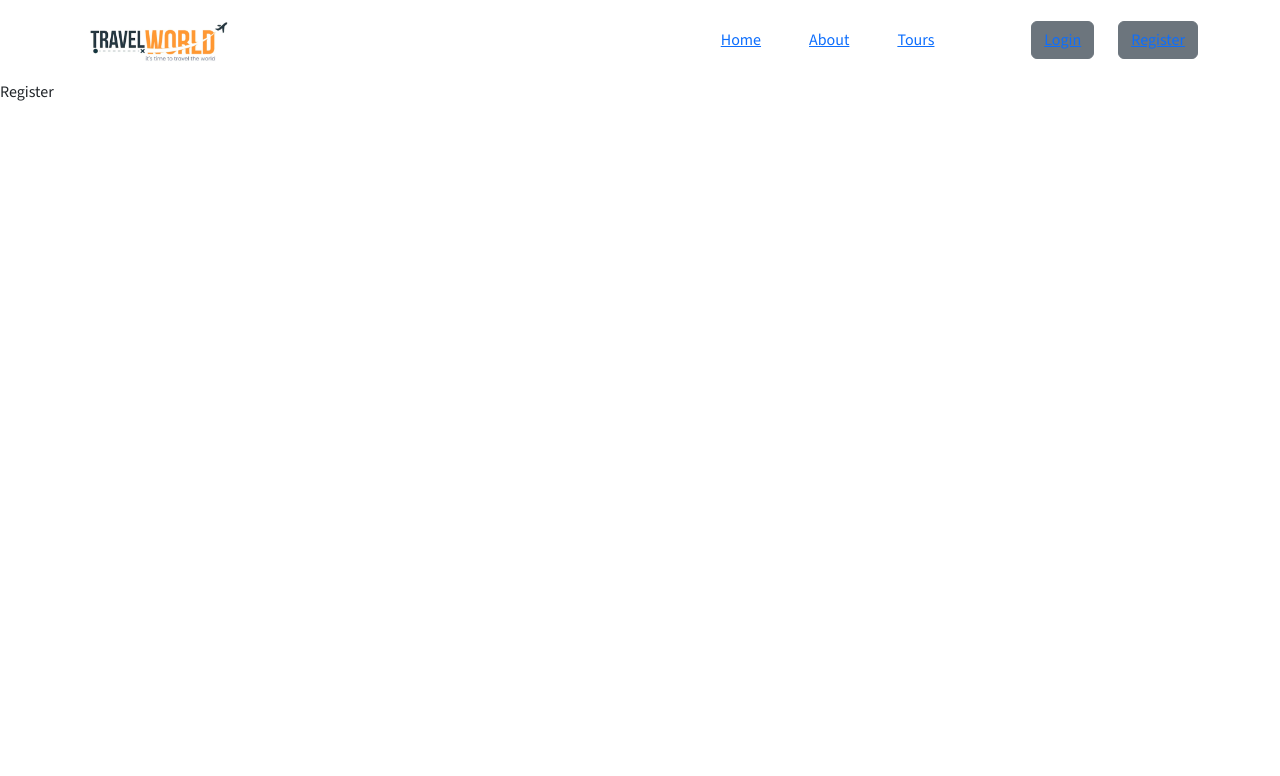
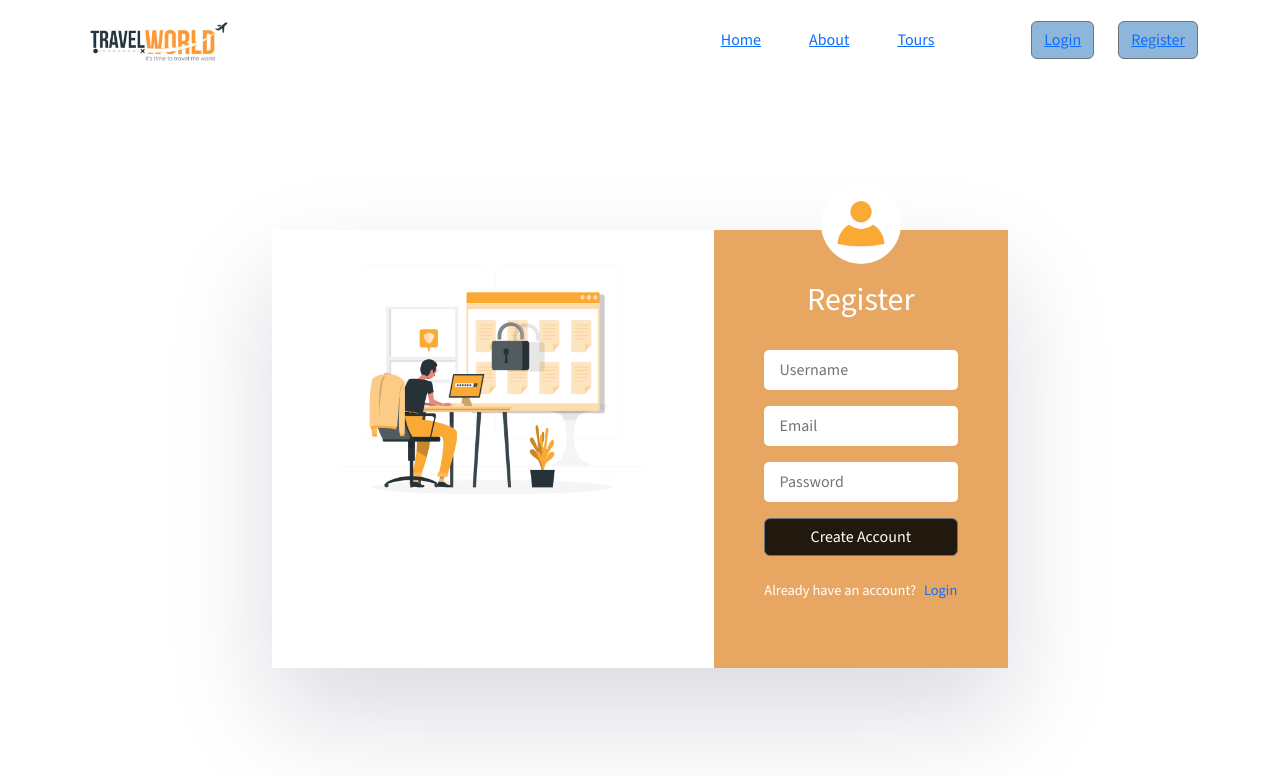
Before and after one commit to Ashu1244/Wheel, a React (Create React App) app: page /register in a window 1280 px wide. Shown: the top 776 px of the page. Built offline with nearby package versions, Linux system fonts and the light colour scheme.

Commit message:
login and register page made

```diff
--- a/src/components/Header/header.css
+++ b/src/components/Header/header.css
@@ -3,6 +3,11 @@
     width: 100%;
     height: 80px;
     line-height: 80px;
+}
+.btn-secondary {
+    --bs-btn-color: #fff;
+    --bs-btn-bg: #8eb6da !important;
+    --bs-btn-border-color: #6c757d;
 }
 
 .logo img{
--- a/src/pages/Login.jsx
+++ b/src/pages/Login.jsx
@@ -1,7 +1,71 @@
-import React from 'react';
+import React, { useState } from 'react';
+import { Container,Row,Col, Form,FormGroup,Button } from 'reactstrap';
+import { Link } from 'react-router-dom';
+import '../styles/login.css'
+
+import loginImg from '../assets/images/login.jpg'
+import userIcon from '../assets/images/user.png'
+
+
 
 const Login = () => {
-  return <div>Login</div>
+
+  const [Credentials,setCredentials]= useState({
+    email:undefined,
+    password:undefined
+  });
+
+const handleChange = e => {
+  setCredentials(prev => ({ ...prev,[e.target.id]: e.target.value}));
+};
+
+const handleClick= e =>{
+  e.preventDefault();
+}
+
+
+
+
+
+
+  return (
+  <section>
+    <Container>
+      <Row>
+        <Col lg='8' className='m-auto'>
+          <div className="login__container d-flex
+          justify-content-between">
+            <div className="login__img">
+              <img src={loginImg} alt=""/>
+            </div>
+            <div className="login__form">
+              <div className="user">
+                <img src={userIcon} alt=""/>
+              </div>
+              <h2>Login</h2>
+              <Form onSubmit={handleClick}>
+                <FormGroup>
+            <input type='email'
+            placeholder='Email'
+            required id='email'
+            onChange={handleChange}/>
+                </FormGroup>
+
+                <FormGroup>
+            <input type='password' placeholder='Password'
+            required id='password' onChange={handleChange}/>
+                </FormGroup>
+                <Button className='btn secondary__btn auth__btn'
+                type="submit">Login</Button>
+              </Form>
+              <p>Don't have an account? <Link to='/register'> Create</Link></p>
+            </div>
+          </div>
+        </Col>
+      </Row>
+    </Container>
+  </section>
+  );
 };
 
 export default Login;
--- a/src/pages/Register.jsx
+++ b/src/pages/Register.jsx
@@ -1,7 +1,79 @@
-import React from 'react';
+import React, { useState } from 'react';
+import { Container,Row,Col, Form,FormGroup,Button } from 'reactstrap';
+import { Link } from 'react-router-dom';
+import '../styles/login.css'
 
-const Register = () => {
-  return <div>Register</div>
+import registerImg from '../assets/images/register.png'
+import userIcon from '../assets/images/user.png'
+
+
+
+const Register= () => {
+
+  const [Credentials,setCredentials]= useState({
+    userName: undefined,
+    email:undefined,
+    password:undefined
+  });
+
+const handleChange = e => {
+  setCredentials(prev => ({ ...prev,[e.target.id]: e.target.value}));
+};
+
+const handleClick= e =>{
+  e.preventDefault();
 }
 
+
+
+
+
+
+  return (
+  <section>
+    <Container>
+      <Row>
+        <Col lg='8' className='m-auto'>
+          <div className="login__container d-flex
+          justify-content-between">
+            <div className="login__img">
+              <img src={registerImg} alt=""/>
+            </div>
+            <div className="login__form">
+              <div className="user">
+                <img src={userIcon} alt=""/>
+              </div>
+              <h2>Register</h2>
+              <Form onSubmit={handleClick}>
+              <FormGroup>
+            <input type='text'
+            placeholder='Username'
+            required id='username'
+            onChange={handleChange}/>
+                </FormGroup>
+
+                <FormGroup>
+            <input type='email'
+            placeholder='Email'
+            required id='email'
+            onChange={handleChange}/>
+                </FormGroup>
+
+                <FormGroup>
+            <input type='password' placeholder='Password'
+            required id='password' onChange={handleChange}/>
+                </FormGroup>
+                <Button className='btn secondary__btn auth__btn'
+                type="submit">Create Account</Button>
+              </Form>
+              <p>Already have an account? <Link to='/login'> Login</Link></p>
+            </div>
+          </div>
+        </Col>
+      </Row>
+    </Container>
+  </section>
+  );
+};
+
 export default Register;
--- a/src/shared/TourCard.jsx
+++ b/src/shared/TourCard.jsx
@@ -36,7 +36,7 @@ const{totalRating,avgRating}= calculateAvgRating(reviews)
         d-flex align-items-center justify-content-between mt-3">
           <h5>${price} <span>/per person</span></h5>
           <button className="btn booking__btn">
-            <Link to={'/tours/${id}'}>Book Now</Link>
+            <Link to={`/tours/${id}`}>Book Now</Link>
           </button>
         </div>
       </CardBody>
--- /dev/null
+++ b/src/styles/login.css
@@ -0,0 +1,70 @@
+.login__img{
+    width: 60%;
+    text-align: center;
+    }
+    .login__img img{
+        width: 70%;
+        object-fit: contain;
+}
+.login__form{
+    padding: 50px;
+    background: rgba(228, 156, 79, 0.886);
+    position: relative;
+}
+.login__container{
+    box-shadow: rgba(17,12,47,0.15) 0px 48px 100px 0px;
+    margin-top: 100px;
+    }
+    .login__form .user{
+        width: 80px;
+        height: 80px;
+        position: absolute;
+        top: -9%;
+        left: 50%;
+        transform: translate(-50%, -9%);
+    }
+    .login__form .user img{
+        width: 100%;
+    }
+    .login__form h2{
+   color: #fff;
+   text-align: center;
+   margin-bottom: 2rem;
+    }
+
+    .login__form{
+        width: 40%;
+
+    }
+
+    .login__form input{
+
+        width: 100%;
+        padding: 0.5rem 1rem;
+        border-radius: 5px;
+        border: none;
+        font-size: 1rem;
+        color: var(--heading-color);
+    }
+
+
+    .login__form input:focus{
+        outline: none;
+    }
+    .auth__btn{
+        background: rgba(0, 0, 0, 0.856) !important;
+        width: 100%;
+        color: #fff !important;
+    }
+    .login__form p{
+        font-size: .9rem;
+        color: #fff;
+        margin-top: 1.5rem;
+        text-align: center;
+    }
+    .login__form p a {
+
+     text-decoration: none;
+     margin-left: 5px;
+     font-weight: 500;
+    }
```
